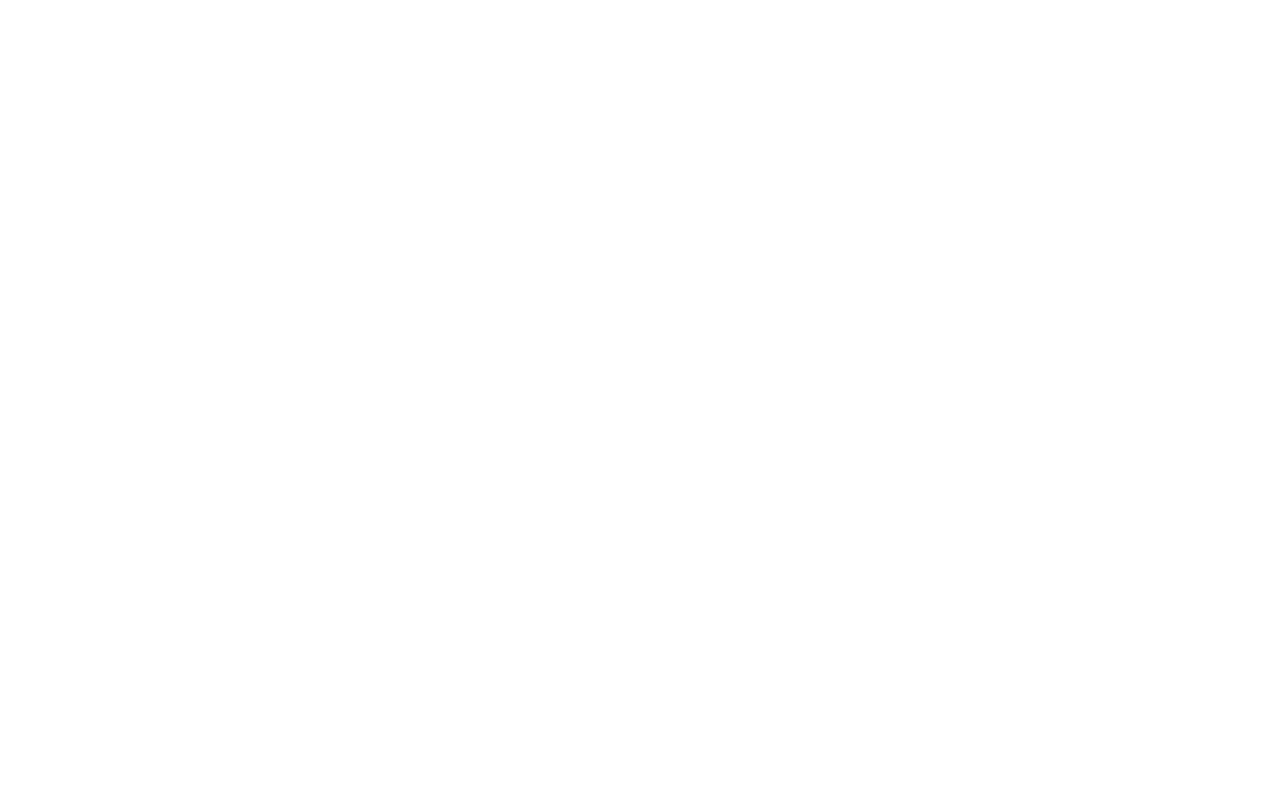
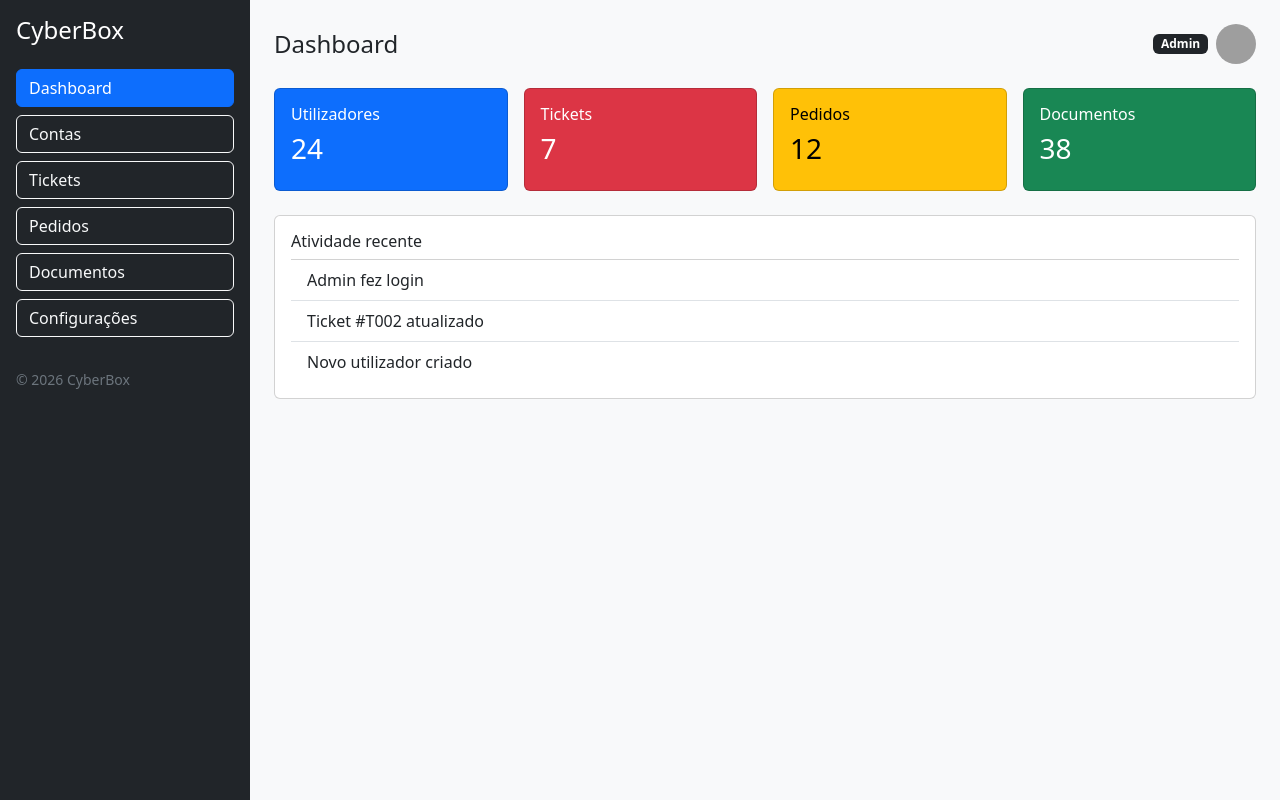
Before and after one commit to CaioNasc18/Orion, a React (Vite) app in the folder Project/frontend/: page /adminDashboard in a window 1280 px wide. Before the commit this address had no page. Built offline with nearby package versions, Linux system fonts and the light colour scheme; grey boxes are pictures that could not be loaded.

Commit message:
admin front end

```diff
--- a/Project/frontend/src/App.jsx
+++ b/Project/frontend/src/App.jsx
@@ -8,6 +8,7 @@
 import Contact from "./pages/contact";
 import ClientArea from "./pages/clientArea";
 import Login from "./pages/login";
+import AdminDashboard from "./pages/adminDashboard";
 import './App.css';
 
 function App() {
@@ -22,7 +23,8 @@
         <Route path="/news" element={<News />} />
         <Route path="/contact" element={<Contact />} />
         <Route path="/clientArea" element={<ClientArea />} />
-        { <Route path="/login" element={<Login />} /> }
+        <Route path="/login" element={<Login />} />
+        <Route path="/adminDashboard" element={<AdminDashboard />} />
       </Routes>
     </BrowserRouter>
   );
--- /dev/null
+++ b/Project/frontend/src/pages/adminDashboard.jsx
@@ -0,0 +1,200 @@
+import { useState } from "react";
+import "bootstrap/dist/css/bootstrap.min.css";
+
+export default function AdminDashboard() {
+    const [active, setActive] = useState("dashboard");
+
+    const nav = [
+        { id: "dashboard", label: "Dashboard" },
+        { id: "accounts", label: "Contas" },
+        { id: "tickets", label: "Tickets" },
+        { id: "requests", label: "Pedidos" },
+        { id: "docs", label: "Documentos" },
+        { id: "settings", label: "Configurações" },
+    ];
+
+    const renderContent = () => {
+        switch (active) {
+            case "dashboard":
+                return <Dashboard />;
+            case "accounts":
+                return <Accounts />;
+            case "tickets":
+                return <Tickets />;
+            case "requests":
+                return <Requests />;
+            case "docs":
+                return <Docs />;
+            case "settings":
+                return <Settings />;
+            default:
+                return null;
+        }
+    };
+
+    return (
+        <div className="d-flex vh-100">
+
+            {/* SIDEBAR */}
+            <div className="bg-dark text-white p-3" style={{ width: 250 }}>
+                <h4 className="mb-4">CyberBox</h4>
+
+                {nav.map((item) => (
+                    <button
+                        key={item.id}
+                        onClick={() => setActive(item.id)}
+                        className={`btn w-100 mb-2 text-start ${active === item.id ? "btn-primary" : "btn-outline-light"
+                            }`}
+                    >
+                        {item.label}
+                    </button>
+                ))}
+
+                <div className="mt-auto pt-4 small text-secondary">
+                    © 2026 CyberBox
+                </div>
+            </div>
+
+            {/* MAIN */}
+            <div className="flex-grow-1 bg-light p-4 overflow-auto">
+
+                {/* TOPBAR */}
+                <div className="d-flex justify-content-between align-items-center mb-4">
+                    <h4 className="m-0 text-capitalize">{active}</h4>
+
+                    <div className="d-flex align-items-center gap-2">
+                        <span className="badge bg-dark">Admin</span>
+                        <img
+                            src="https://i.pravatar.cc/40"
+                            className="rounded-circle"
+                            alt="admin"
+                        />
+                    </div>
+                </div>
+
+                {renderContent()}
+            </div>
+        </div>
+    );
+}
+
+/* ───────────────────────── DASHBOARD ───────────────────────── */
+function Dashboard() {
+    return (
+        <>
+            <div className="row g-3 mb-4">
+                <Card title="Utilizadores" value="24" color="primary" />
+                <Card title="Tickets" value="7" color="danger" />
+                <Card title="Pedidos" value="12" color="warning" />
+                <Card title="Documentos" value="38" color="success" />
+            </div>
+
+            <div className="card p-3">
+                <h6>Atividade recente</h6>
+                <ul className="list-group list-group-flush">
+                    <li className="list-group-item">Admin fez login</li>
+                    <li className="list-group-item">Ticket #T002 atualizado</li>
+                    <li className="list-group-item">Novo utilizador criado</li>
+                </ul>
+            </div>
+        </>
+    );
+}
+
+/* ───────────────────────── ACCOUNTS ───────────────────────── */
+function Accounts() {
+    return (
+        <div className="card p-3">
+            <h5>Contas de utilizador</h5>
+
+            <table className="table mt-3">
+                <thead>
+                    <tr>
+                        <th>Nome</th>
+                        <th>Email</th>
+                        <th>Estado</th>
+                    </tr>
+                </thead>
+                <tbody>
+                    <tr>
+                        <td>João</td>
+                        <td>joao@empresa.com</td>
+                        <td><span className="badge bg-success">Ativo</span></td>
+                    </tr>
+                    <tr>
+                        <td>Ana</td>
+                        <td>ana@empresa.com</td>
+                        <td><span className="badge bg-warning">Pendente</span></td>
+                    </tr>
+                </tbody>
+            </table>
+        </div>
+    );
+}
+
+/* ───────────────────────── TICKETS ───────────────────────── */
+function Tickets() {
+    return (
+        <div className="card p-3">
+            <h5>Tickets</h5>
+
+            <ul className="list-group mt-3">
+                <li className="list-group-item">#T001 - VPN falhou</li>
+                <li className="list-group-item">#T002 - Relatório em falta</li>
+            </ul>
+        </div>
+    );
+}
+
+/* ───────────────────────── REQUESTS ───────────────────────── */
+function Requests() {
+    return (
+        <div className="card p-3">
+            <h5>Pedidos</h5>
+            <p>Lista de pedidos pendentes</p>
+        </div>
+    );
+}
+
+/* ───────────────────────── DOCS ───────────────────────── */
+function Docs() {
+    return (
+        <div className="card p-3">
+            <h5>Documentos</h5>
+            <p>Repositório de ficheiros</p>
+        </div>
+    );
+}
+
+/* ───────────────────────── SETTINGS ───────────────────────── */
+function Settings() {
+    return (
+        <div className="card p-3">
+            <h5>Configurações</h5>
+
+            <div className="mb-3">
+                <label className="form-label">Nome</label>
+                <input className="form-control" defaultValue="Admin User" />
+            </div>
+
+            <div className="mb-3">
+                <label className="form-label">Email</label>
+                <input className="form-control" defaultValue="admin@cyberbox.pt" />
+            </div>
+
+            <button className="btn btn-dark">Guardar</button>
+        </div>
+    );
+}
+
+/* ───────────────────────── CARD ───────────────────────── */
+function Card({ title, value, color }) {
+    return (
+        <div className="col-md-3">
+            <div className={`card text-bg-${color} p-3`}>
+                <h6>{title}</h6>
+                <h3>{value}</h3>
+            </div>
+        </div>
+    );
+}
--- a/Project/frontend/src/pages/login.jsx
+++ b/Project/frontend/src/pages/login.jsx
@@ -1,4 +1,19 @@
+import { useNavigate } from 'react-router-dom';
+import { useState } from 'react';
+
 function Login() {
+    const navigate = useNavigate();
+
+    const [email, setEmail] = useState('');
+    const [password, setPassword] = useState('');
+
+    const handleLogin = (e) => {
+        e.preventDefault();
+
+        // 🔥 direto para o dashboard (sem validação)
+        navigate('/adminDashboard');
+    };
+
     return (
         <div className="vh-100 d-flex">
             <div className="row g-0 w-100 h-100">
@@ -15,9 +30,9 @@
                             Segurança cibernética para empresas modernas.
                         </p>
                         <ul className="list-unstyled mt-3" style={{ fontSize: 12, color: '#85B7EB' }}>
-                            <li>✓ Certificado NIS2</li>
-                            <li>✓ ISO 27001</li>
-                            <li>✓ GDPR compliant</li>
+                            <li>✓ Conformidade e segurança digital</li>
+                            <li>✓ Controlo e prevenção de ameaças</li>
+                            <li>✓ Infraestrutura tecnológica segura</li>
                         </ul>
                     </div>
                     <small style={{ color: '#185FA5' }}>© 2026 CyberBox</small>
@@ -26,26 +41,41 @@
                 {/* Formulário */}
                 <div className="col-md-8 d-flex flex-column justify-content-center p-5"
                     style={{ background: '#f8f9fa' }}>
+
                     <div style={{ maxWidth: 480, width: '100%', margin: '0 auto' }}>
+
                         <h3 className="fw-bold mb-1">Login</h3>
                         <p className="text-muted mb-4" style={{ fontSize: 14 }}>
                             Aceda à sua conta de forma segura.
                         </p>
 
+                        {/* 👇 FORM agora funcional */}
+                        <form onSubmit={handleLogin}>
+
                             <div className="mb-3">
-                            <label htmlFor="email" className="form-label fw-semibold" style={{ fontSize: 13 }}>
+                                <label className="form-label fw-semibold" style={{ fontSize: 13 }}>
                                     Email
                                 </label>
-                            <input type="email" className="form-control" id="email"
-                                placeholder="nome@empresa.pt" />
+                                <input
+                                    type="email"
+                                    className="form-control"
+                                    placeholder="nome@empresa.pt"
+                                    value={email}
+                                    onChange={(e) => setEmail(e.target.value)}
+                                />
                             </div>
 
                             <div className="mb-2">
-                            <label htmlFor="password" className="form-label fw-semibold" style={{ fontSize: 13 }}>
+                                <label className="form-label fw-semibold" style={{ fontSize: 13 }}>
                                     Palavra-passe
                                 </label>
-                            <input type="password" className="form-control" id="password"
-                                placeholder="••••••••" />
+                                <input
+                                    type="password"
+                                    className="form-control"
+                                    placeholder="••••••••"
+                                    value={password}
+                                    onChange={(e) => setPassword(e.target.value)}
+                                />
                             </div>
 
                             <div className="text-end mb-3">
@@ -54,14 +84,20 @@
                                 </a>
                             </div>
 
-                        <button className="btn w-100 text-white mb-3"
-                            style={{ background: '#042C53' }}>
+                            <button
+                                type="submit"
+                                className="btn w-100 text-white mb-3"
+                                style={{ background: '#042C53' }}
+                            >
                                 Entrar
                             </button>
+
+                        </form>
 
                         <p className="text-center mt-3 text-muted" style={{ fontSize: 13 }}>
                             Não tem conta? <a href="#" className="text-decoration-none">Fale connosco</a>
                         </p>
+
                     </div>
                 </div>
 
```
Also changed, not shown: Project/frontend/src/pages/clientDashboard.jsx (added), Project/frontend/src/pages/managerDashboard.jsx (added). Lines whose indentation alone changed are shown as unchanged.
